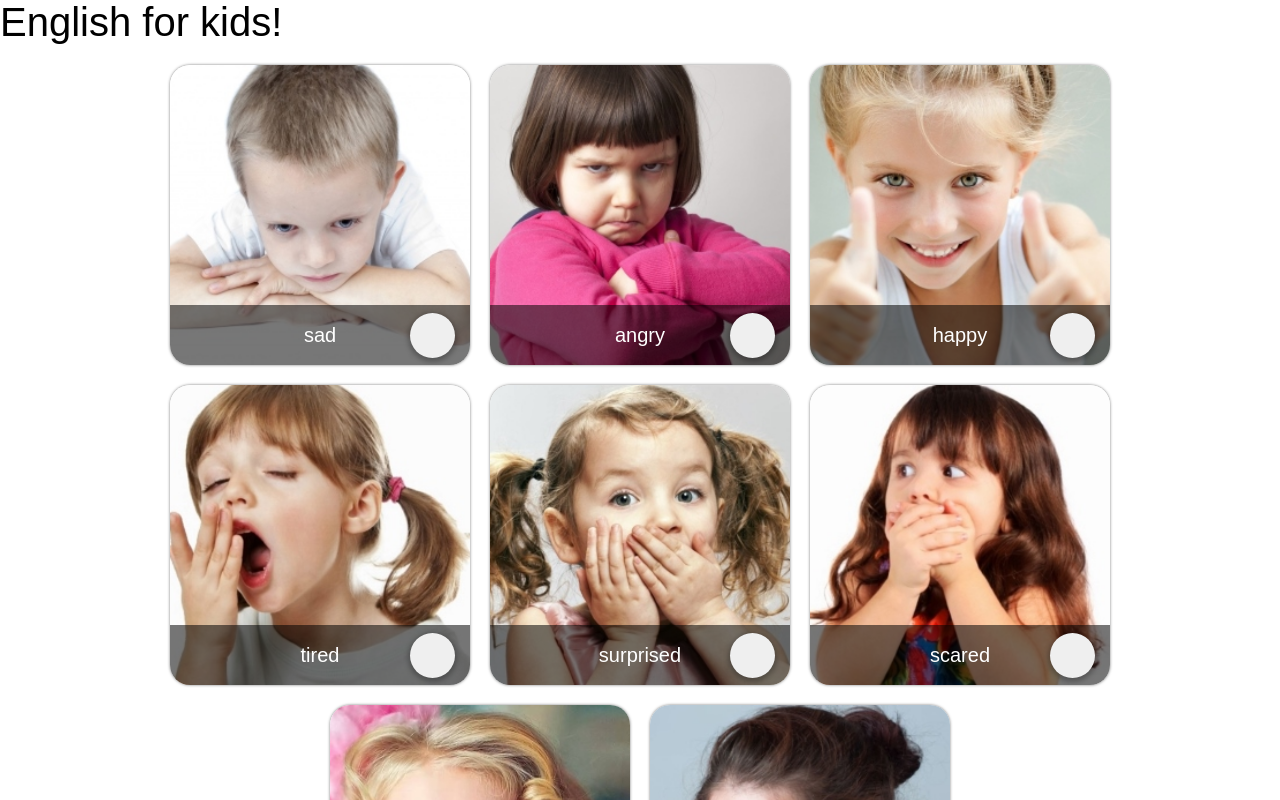
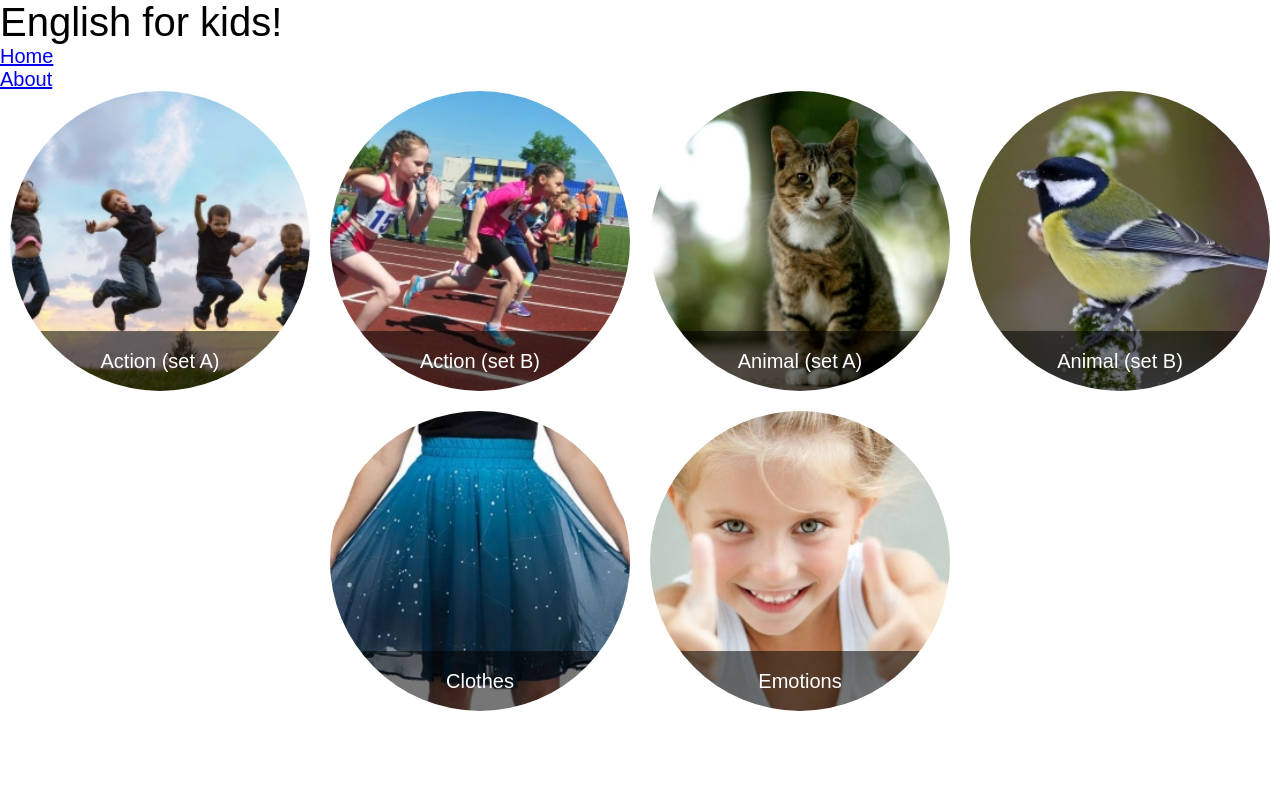
Before and after one commit to fronte-finem/Rolling-Scopes-School__JSFE-2021Q1, a React app: page / in a window 1280 px wide. Shown: the top 800 px of the page. Built offline with nearby package versions, Linux system fonts and the light colour scheme.

Commit message:
feat: add router

```diff
--- a/src/index.tsx
+++ b/src/index.tsx
@@ -1,9 +1,17 @@
 import React from 'react';
 import ReactDOM from 'react-dom';
+import { HashRouter, NavLink, Switch, Route, useParams } from 'react-router-dom';
 import { CardsField } from 'components/cards-field/cards-field';
 import { categoriesDTOValidator } from 'types/category-dto';
 import { useFetch } from 'services/fetch-hook';
 import { fixLinks } from 'services/fix-links';
+import { Categories, CategoriesProps } from 'components/categories/categories';
+
+const Cards = ({ data }: CategoriesProps) => {
+  const { slug } = useParams<{ slug: string }>();
+  const cards = data.find((dto) => dto.path === slug)?.cards;
+  return cards ? <CardsField cards={cards} /> : <>404</>;
+};
 
 const App = () => {
   const [data, isLoading, error] = useFetch('./data/cards.json', categoriesDTOValidator);
@@ -14,7 +22,31 @@ const App = () => {
   return (
     <div>
       <h1>English for kids!</h1>
-      <CardsField cards={data === null ? [] : fixLinks(data)[5].cards} />
+      <HashRouter>
+        <div>
+          <nav>
+            <ul>
+              <li>
+                <NavLink to="/">Home</NavLink>
+              </li>
+              <li>
+                <NavLink to="/about">About</NavLink>
+              </li>
+            </ul>
+          </nav>
+          <Switch>
+            <Route exact path="/">
+              <Categories data={data === null ? [] : fixLinks(data)} />
+            </Route>
+            <Route path="/:slug">
+              <Cards data={data === null ? [] : fixLinks(data)} />
+            </Route>
+            <Route path="/about">
+              <>ABOUT</>
+            </Route>
+          </Switch>
+        </div>
+      </HashRouter>
     </div>
   );
 };
```
